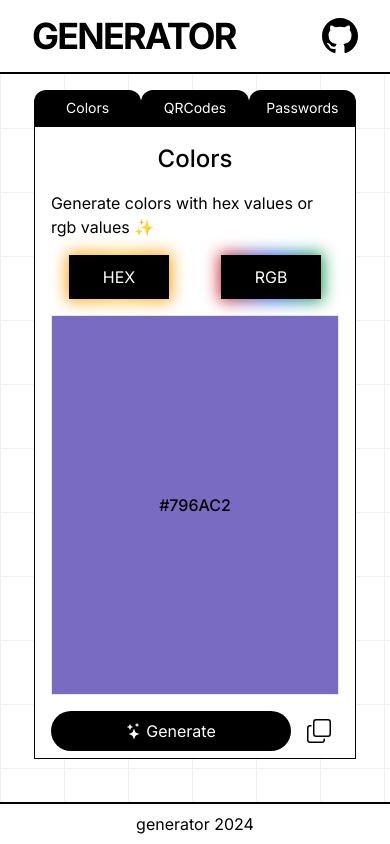
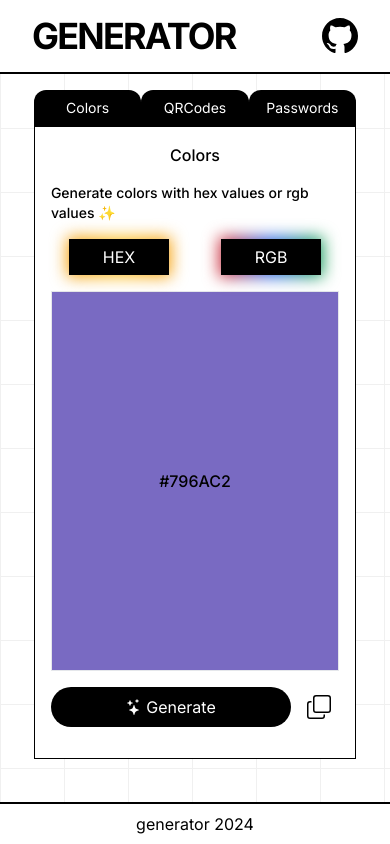
Before and after one commit to joeMacaraig/generator, a Next.js app: page / in a window 390 px wide. Built offline with nearby package versions, Linux system fonts and the light colour scheme.

Commit message:
cleaned up files

```diff
--- a/src/components/colors.tsx
+++ b/src/components/colors.tsx
@@ -43,14 +43,14 @@ export const Colors = () => {
 
   return (
     <section className="flex flex-col gap-4 items-center p-4">
-      <h1 className="text-2xl font-medium">Colors</h1>
-      <p>Generate colors with hex values or rgb values ✨</p>
+      <h1 className="sm:text-2xl text-normal font-medium">Colors</h1>
+      <p className="text-sm sm:text-base font-medium">Generate colors with hex values or rgb values ✨</p>
       <div className="w-full grid grid-cols-2 gap-4 place-items-center">
         <div className="relative group">
           <div className="absolute -inset-0.5 px-4 py-4 bg-gradient-to-r from-amber-500 via-amber-400 to-amber-500 blur group-hover:blur-lg transition duration-500"></div>
           <button
             onClick={() => setType("hex")}
-            className="border-black border-2 py-2 px-8 relative bg-black text-white hover:text-amber-500"
+            className="border-black border-2 py-1 px-8 relative bg-black text-white hover:text-amber-500"
           >
             HEX
           </button>
@@ -60,7 +60,7 @@ export const Colors = () => {
           <div className="absolute -inset-0.5 px-4 py-4 bg-gradient-to-r from-red-600 via-blue-600 to-green-600 blur group-hover:blur-lg transition duration-500"></div>
           <button
             onClick={() => setType("rgb")}
-            className="border-black border-2 py-2 px-8 relative bg-black text-white"
+            className="border-black border-2 py-1 px-8 relative bg-black text-white"
           >
             <span className="group-hover:text-red-400">R</span>
             <span className="group-hover:text-green-400">G</span>
--- a/src/components/footer.tsx
+++ b/src/components/footer.tsx
@@ -1,6 +1,6 @@
 export const Footer = () => {
     return(
-        <footer className="border-t-2 border-black p-2 fixed bottom-0 w-full bg-white">
+        <footer className="border-t-2 border-black p-2 absolute bottom-0 w-full bg-white">
             <h1 className="text-center">generator 2024</h1>
         </footer>
     )
```
